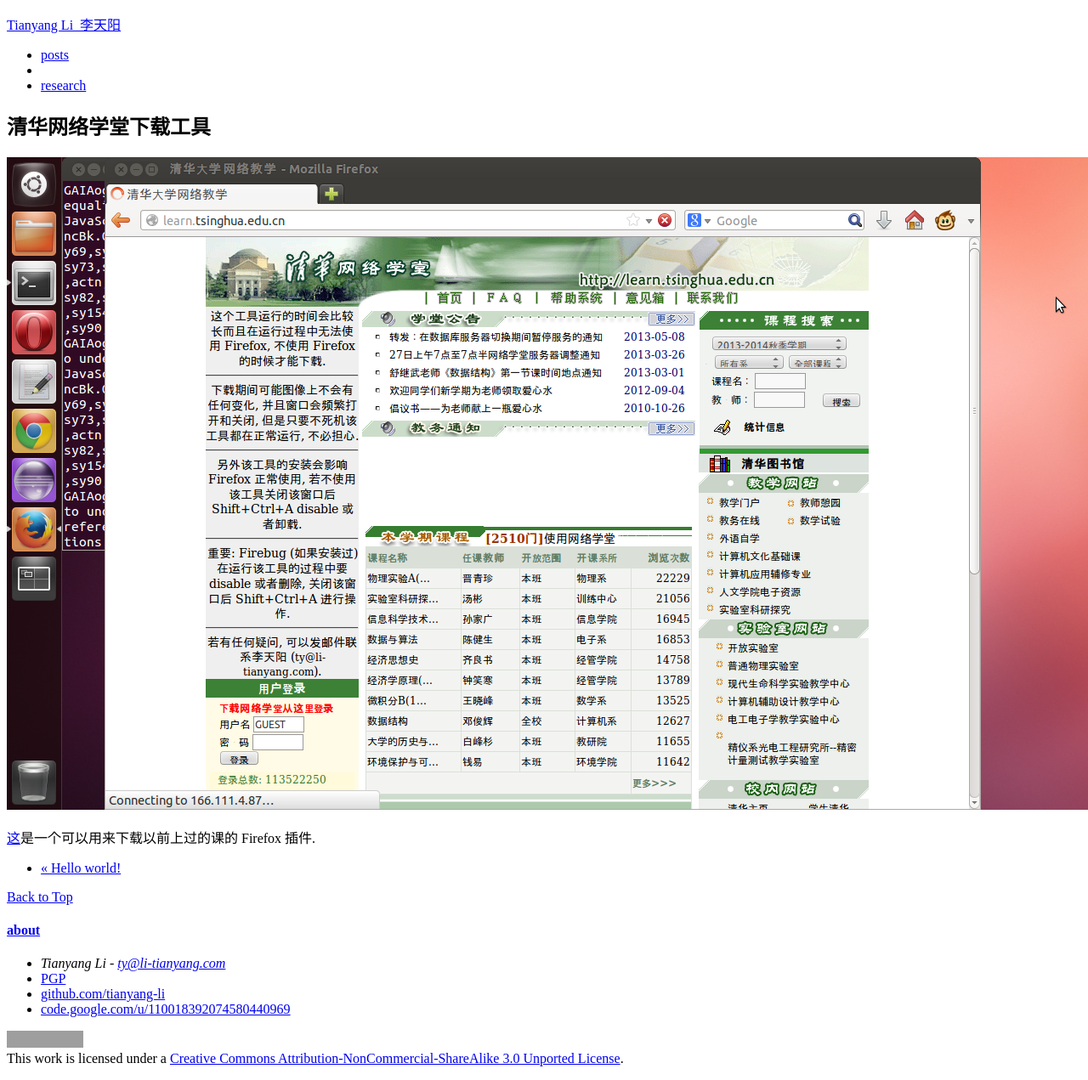
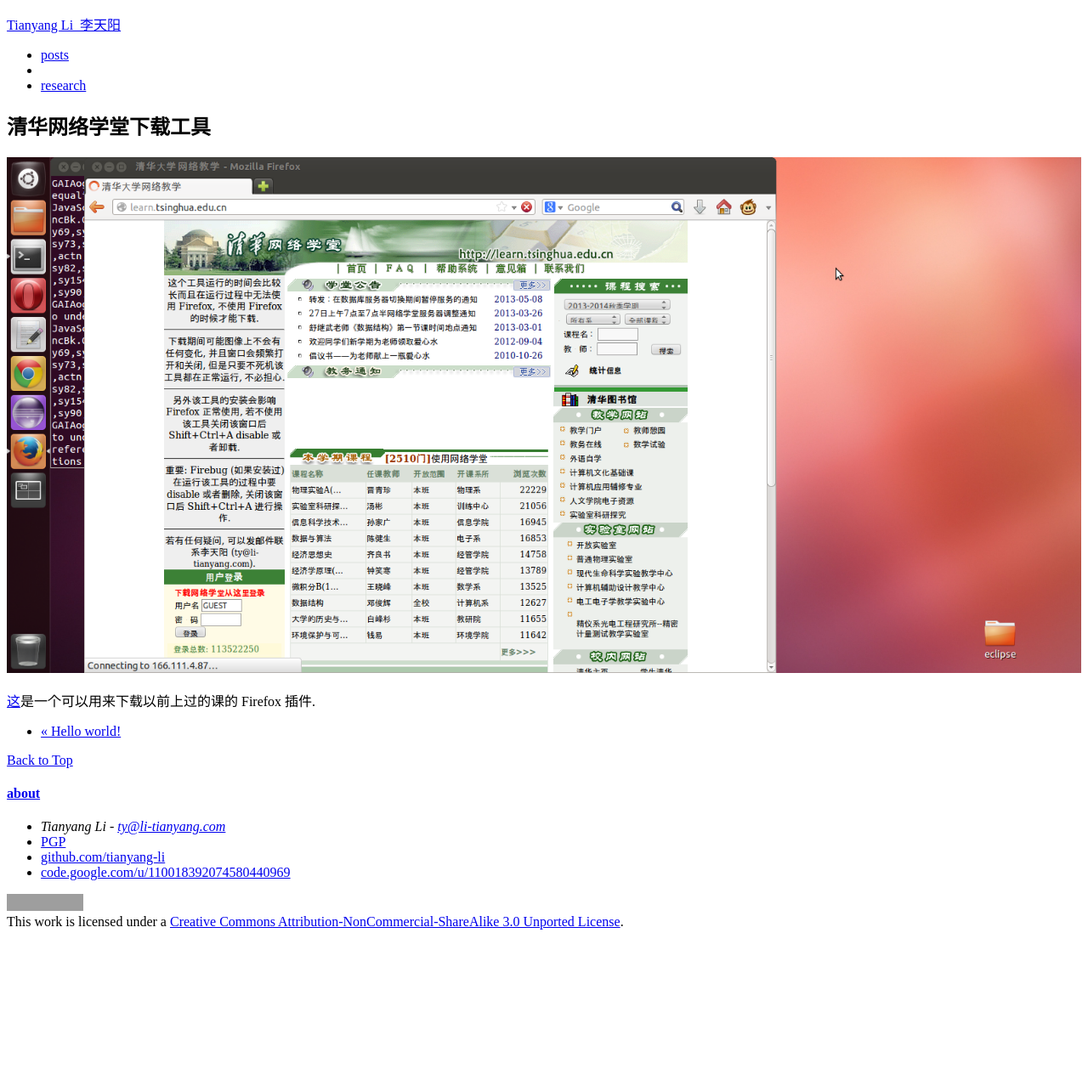
Before and after one commit to li-tianyang/li-tianyang.github.com, a Jekyll site: the page built from _posts/2013-11-10-download-tsinghua-wangluoxuetang.md, in a window 1280 px wide. Shown: the whole page at 85% size. Built offline with Jekyll 4.4.1, drawn with Linux system fonts in a browser that asks for light colours; after the commit the page ends 1110 px from its top, so only the background shows below that; grey boxes are pictures that could not be loaded.

Commit message:
so it doesn't take up the whole pag

```diff
--- a/_posts/2013-11-10-download-tsinghua-wangluoxuetang.md
+++ b/_posts/2013-11-10-download-tsinghua-wangluoxuetang.md
@@ -7,6 +7,7 @@
 ---
 {% include JB/setup %}
 
-![网络学堂下载工具开始时候的界面](/img/posts/2013-11-10-download-tsinghua-wangluoxuetang/dl-wlxt-start.png "网络学堂下载工具开始时候的界面")
+<img alt="网络学堂下载工具开始时候的界面" src="/img/posts/2013-11-10-download-tsinghua-wangluoxuetang/dl-wlxt-start.png" style="display: inline; height: auto; width: auto; max-width: 100%;" title="网络学堂下载工具开始时候的界面">
+
 
 [这](https://addons.mozilla.org/en-US/firefox/addon/%E6%B8%85%E5%8D%8E%E7%BD%91%E7%BB%9C%E5%AD%A6%E5%A0%82%E6%89%B9%E9%87%8F%E4%B8%8B%E8%BD%BD%E5%B7%A5%E5%85%B7/)是一个可以用来下载以前上过的课的 Firefox 插件.
```
